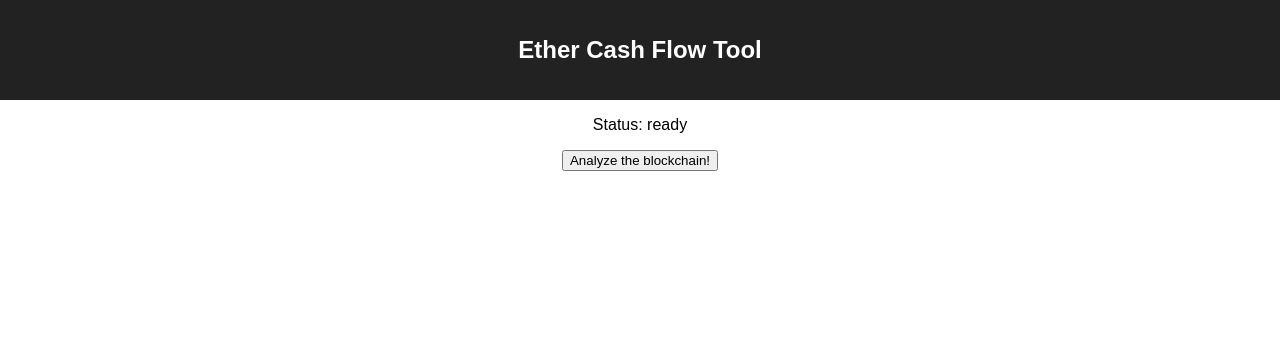
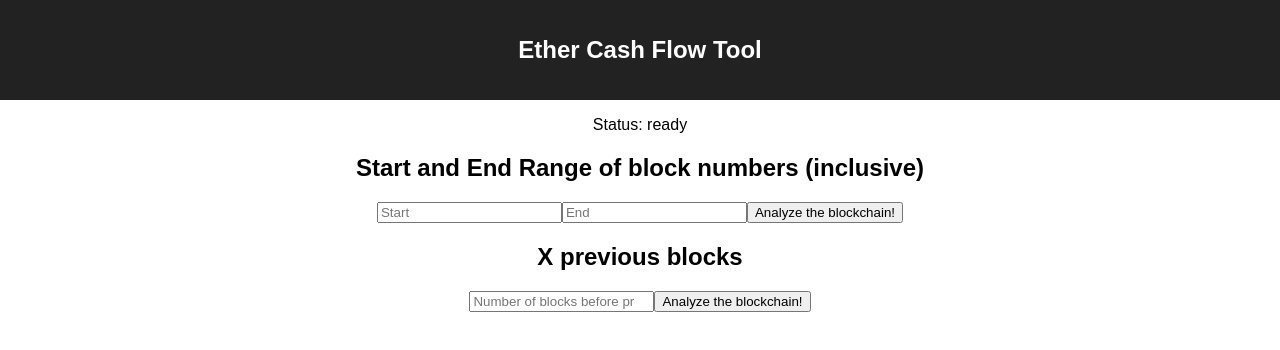
Before and after one commit to hyperh/legitimate-leaf, a React app: page / in a window 1280 px wide. Shown: the top 350 px of the page. Built offline with nearby package versions, Linux system fonts and the light colour scheme; what web3 would draw is missing.

Commit message:
Add dummy inputs

```diff
--- a/src/App.js
+++ b/src/App.js
@@ -27,9 +27,23 @@ class App extends Component {
         </header>
 
         <p>Status: {status}</p>
+
+        <h2>Start and End Range of block numbers (inclusive)</h2>
+        <input type="number" placeholder="Start" />
+        <input type="number" placeholder="End" />
         {status !== Status.REQUESTED && (
           <button onClick={this.getAnalytics}>Analyze the blockchain!</button>
         )}
+
+        <h2>X previous blocks</h2>
+        <input
+          type="number"
+          placeholder="Number of blocks before present block"
+        />
+        {status !== Status.REQUESTED && (
+          <button onClick={this.getAnalytics}>Analyze the blockchain!</button>
+        )}
+
         <p>{JSON.stringify(this.state.res, null, 2)}</p>
       </div>
     );
```
